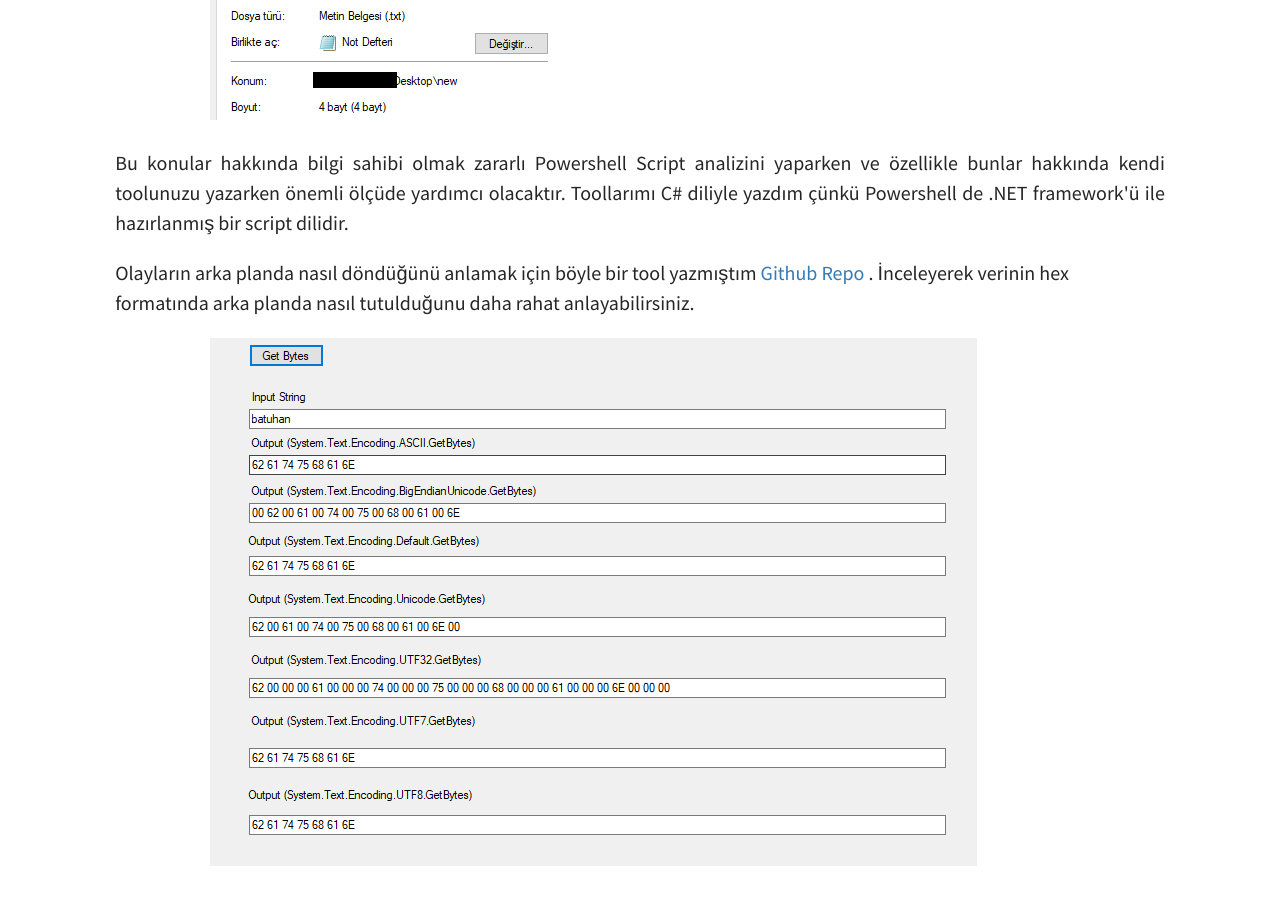
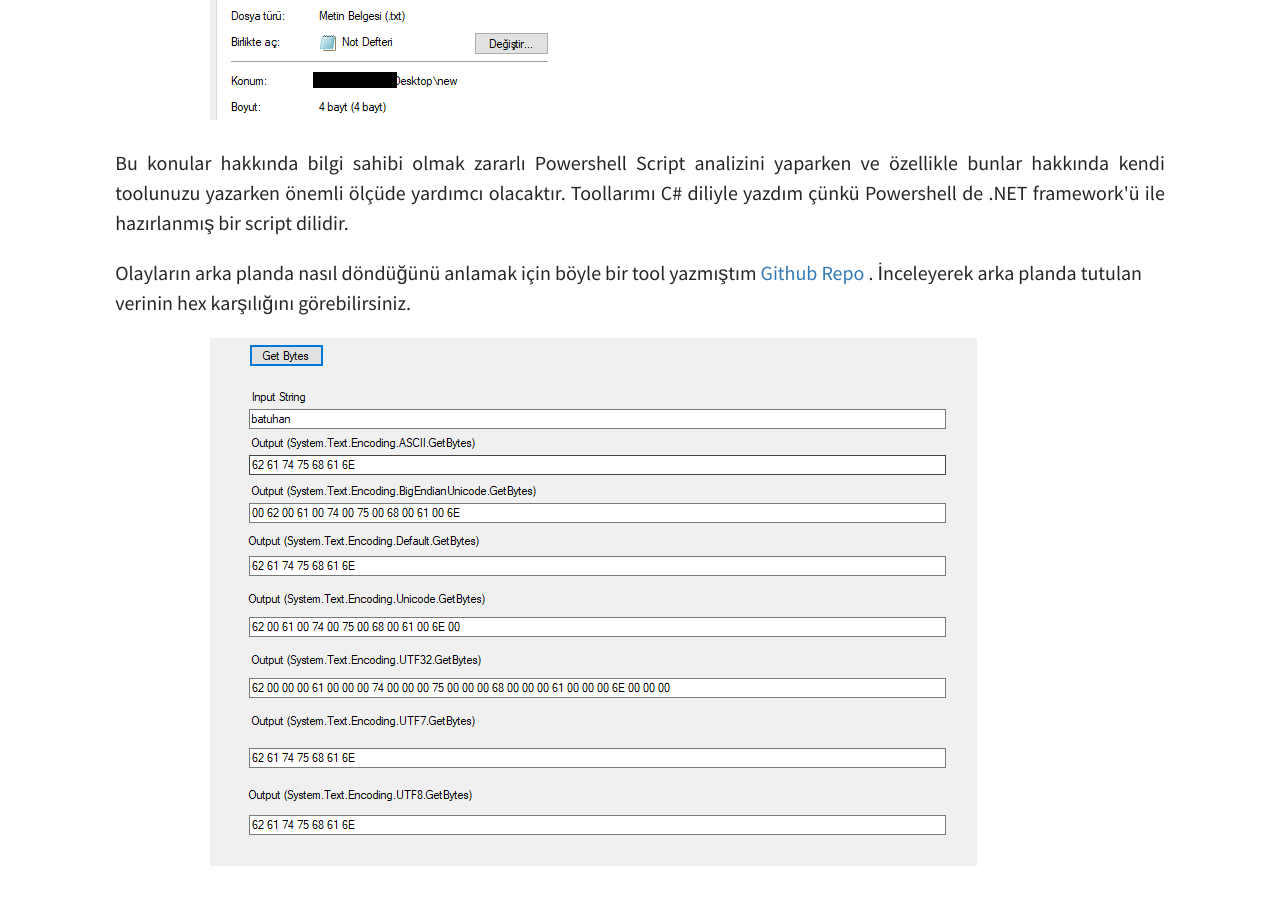
Before and after one commit to batuhankutluca/batuhankutluca.github.io, a Jekyll site: the page built from _posts/2020-01-12-powershell-series-1-encoding-types.md, in a window 1280 px wide and 900 px high, scrolled down 3575 px. Built offline with Jekyll 4.4.1, drawn with Linux system fonts in a browser that asks for light colours.

Commit message:
Update 2020-01-12-powershell-series-1-encoding-types.md

```diff
--- a/_posts/2020-01-12-powershell-series-1-encoding-types.md
+++ b/_posts/2020-01-12-powershell-series-1-encoding-types.md
@@ -38,7 +38,7 @@ Devam edip dosyayı görüntülemeye kalkarsak "?" şeklinde bir içerikle karş
 ![img]({{ site.baseurl }}/assets/img/powershell-1/5.png)
 
 <p align="justify">Bu konular hakkında bilgi sahibi olmak zararlı Powershell Script analizini yaparken ve özellikle bunlar hakkında kendi toolunuzu yazarken önemli ölçüde yardımcı olacaktır. Toollarımı C# diliyle yazdım çünkü Powershell de .NET framework'ü ile hazırlanmış bir script dilidir. </p>
-Olayların arka planda nasıl döndüğünü anlamak için böyle bir tool yazmıştım [Github Repo][gl] . İnceleyerek verinin hex formatında arka planda nasıl tutulduğunu daha rahat anlayabilirsiniz.
+Olayların arka planda nasıl döndüğünü anlamak için böyle bir tool yazmıştım [Github Repo][gl] . İnceleyerek arka planda tutulan verinin hex karşılığını görebilirsiniz.
 
 ![img]({{ site.baseurl }}/assets/img/powershell-1/6.png)
 
```
